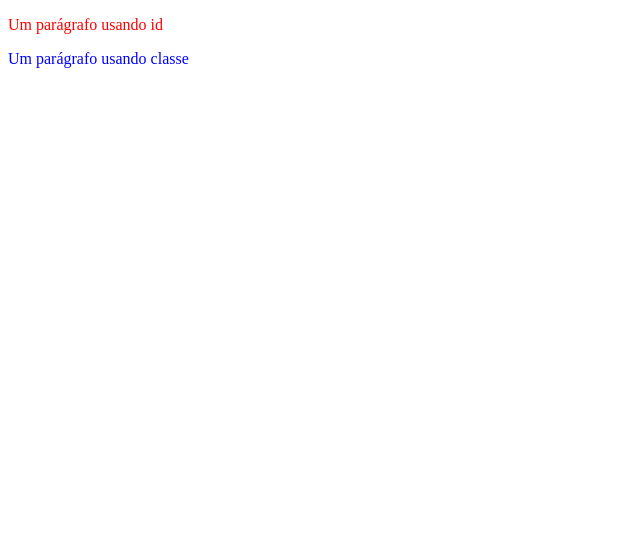
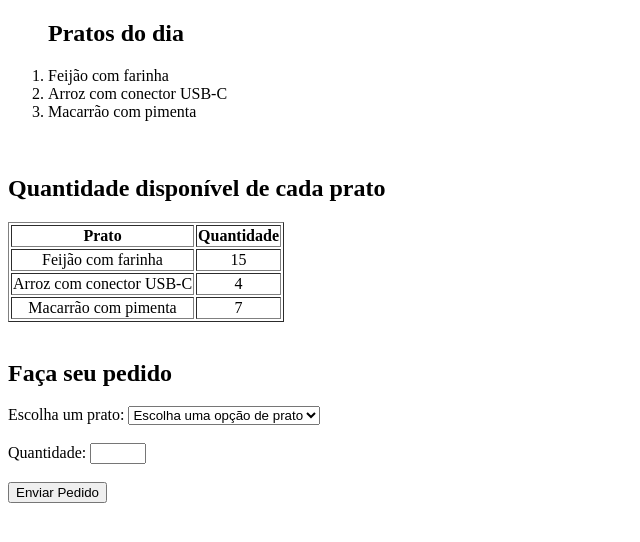
Before and after one commit to enzoduarte1/learning, a plain HTML site: page index.html in a window 1280 px wide. Shown: the whole page, without its empty margins (0-640 px from the left). Drawn offline with Linux system fonts and the light colour scheme.

Commit message:
pagina web completa com lista, tabela e formulario. alem disso, acrescimo da atributo align

```diff
--- a/index.html
+++ b/index.html
@@ -4,21 +4,52 @@
 <head>
     <meta charset="UTF-8">
     <meta name="viewport" content="width=device-width, initial-scale=1.0">
-    <title>Document</title>
-    <style>
-        #id1 {
-            color: red;
-        }
-
-        .classe1 {
-            color: blue;
-        }
-    </style>
+    <title>Aprendendo HTML corretamente</title>
+    <link rel="shortcut icon" type="imagex/png" href="Sem Título-1.ico">
 </head>
 
 <body>
-    <p id="id1">Um parágrafo usando id</p>
-    <p class="classe1">Um parágrafo usando classe</p>
+    <ol>
+        <h2>Pratos do dia</h2>
+        <li>Feijão com farinha</li>
+        <li>Arroz com conector USB-C</li>
+        <li>Macarrão com pimenta</li>
+    </ol><br>
+
+    <h2>Quantidade disponível de cada prato</h2>
+    <table border="1">
+        <tr>
+            <th>Prato</th>
+            <th>Quantidade</th>
+        </tr>
+        <tr>
+            <td align="center">Feijão com farinha</td>
+            <td align="center">15</td>
+        </tr>
+        <tr>
+            <td align="center">Arroz com conector USB-C</td>
+            <td align="center">4</td>
+        </tr>
+        <tr>
+            <td align="center">Macarrão com pimenta</td>
+            <td align="center">7</td>
+        </tr>
+    </table>
+    <form><br>
+        <h2>Faça seu pedido</h2>
+        <label for="prato">Escolha um prato:</label>
+        <select id="prato" name="prato">
+            <option value="opcao">Escolha uma opção de prato</option>
+            <option value="feijao">Feijão com farinha</option>
+            <option value="arroz">Arroz com conector USB-C</option>
+            <option value="macarrao">Macarrão com pimenta</option>
+        </select>
+        <br><br>
+        <label for="quantidade">Quantidade:</label>
+        <input type="number" id="quantidade" name="quantidade" min="1" max="15">
+        <br><br>
+        <input type="submit" value="Enviar Pedido">
+    </form>
 </body>
 
 </html>
```
Also changed, not shown: Sem Título-1.ico (added).
